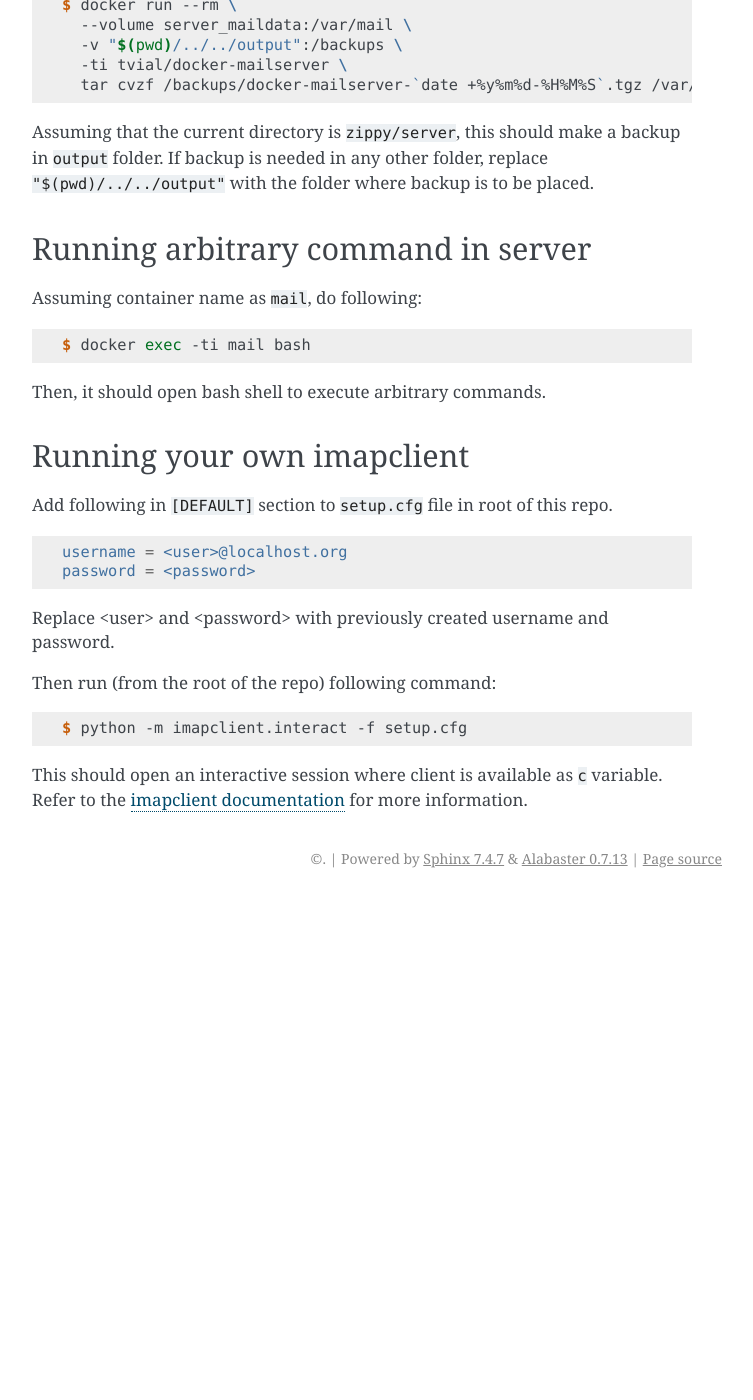
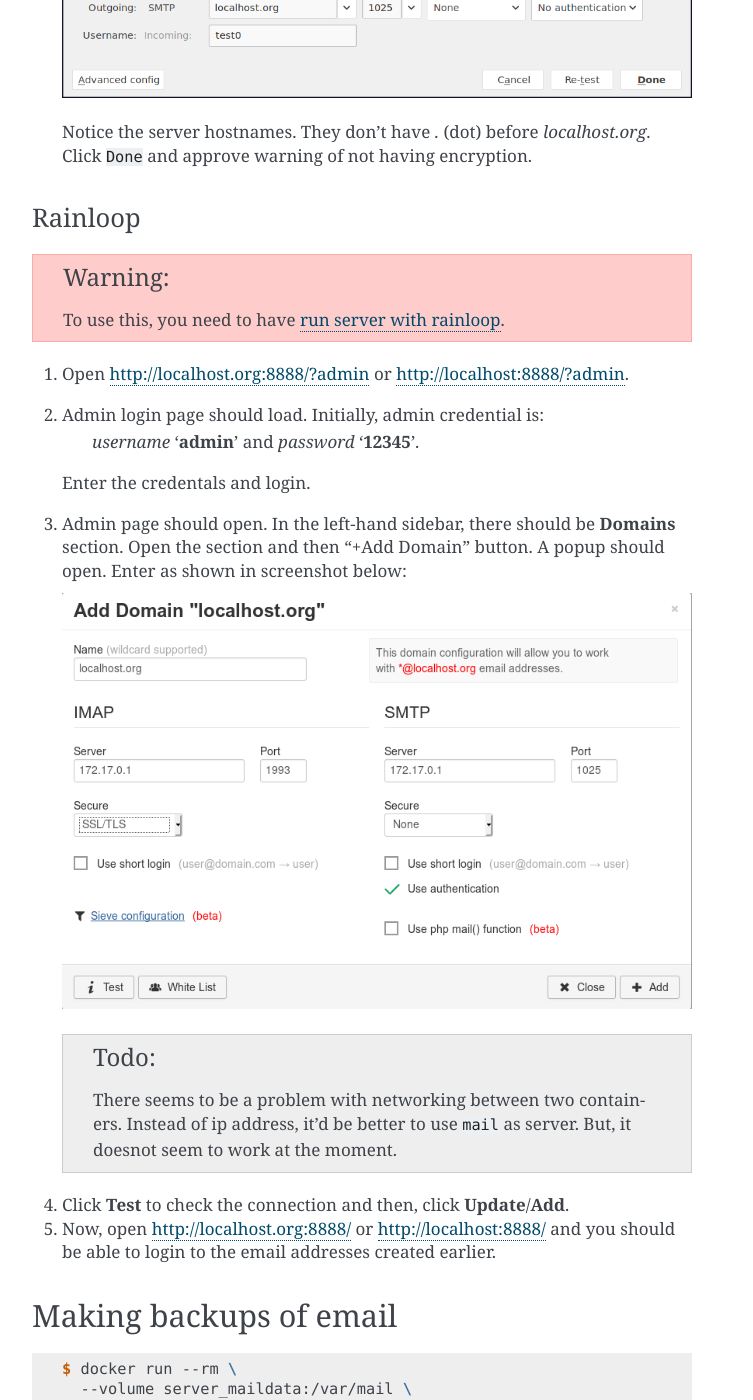
Before and after one commit to IOEPAS/zippy, a Sphinx documentation site: the page built from docs/running-mail-server.rst, in a window 1280 px wide and 1400 px high, scrolled down 7483 px. Shown: the whole window, without its empty margins (388-1141 px from the left). Built offline with Sphinx 7.4.7, drawn with Linux system fonts in a browser that asks for light colours; before the commit the page ends 8381 px from its top, so only the background shows below that; some of the changed text lies outside the part shown.

Commit message:
Add rainloop webmail client and docs

```diff
--- a/docs/running-mail-server.rst
+++ b/docs/running-mail-server.rst
@@ -40,11 +40,23 @@
 
       $ cp env.dist .env
 
-5. Start container
+5. Start container (run any one command shown below):
 
+  Only mailserver:
     .. code-block:: console
 
       $ docker-compose up -d mail
+
+  .. _mail_server_with_rainloop:
+
+  Mailserver with rainloop:
+    .. code-block:: console
+
+      $ docker-compose -f docker-compose.yml \
+                       -f rainloop.yml \
+                          up -d
+
+    .. note:: Follow :ref:`Rainloop client setup <Rainloop>` later on.
 
 6. Make ``setup.sh`` executable.
 
@@ -156,6 +168,35 @@
   Notice the server hostnames. They don't have `.` (dot) before `localhost.org`.
   Click ``Done`` and approve warning of not having encryption.
 
+Rainloop
+~~~~~~~~
+
+.. warning:: To use this, you need to have
+   :ref:`run server with rainloop <mail_server_with_rainloop>`.
+
+1. Open http://localhost.org:8888/?admin or http://localhost:8888/?admin.
+
+2. Admin login page should load. Initially, admin credential is:
+    *username* '**admin**' and *password* '**12345**'.
+
+   Enter the credentals and login.
+
+3. Admin page should open. In the left-hand sidebar, there should be **Domains**
+   section. Open the section and then "+Add Domain" button. A popup should open.
+   Enter as shown in screenshot below:
+
+  .. image:: ../assets/screenshots/11-email-client-setup.png
+
+  .. todo::
+    There seems to be a problem with networking between two containers.
+    Instead of ip address, it'd be better to use ``mail`` as server. But, it
+    doesnot seem to work at the moment.
+
+4. Click **Test** to check the connection and then, click **Update**/**Add**.
+
+5. Now, open http://localhost.org:8888/ or http://localhost:8888/
+   and you should be able to login to the email
+   addresses created earlier.
 
 Making backups of email
 -----------------------
```
Also changed, not shown: assets/screenshots/11-email-client-setup.png (added), 1 other file.
